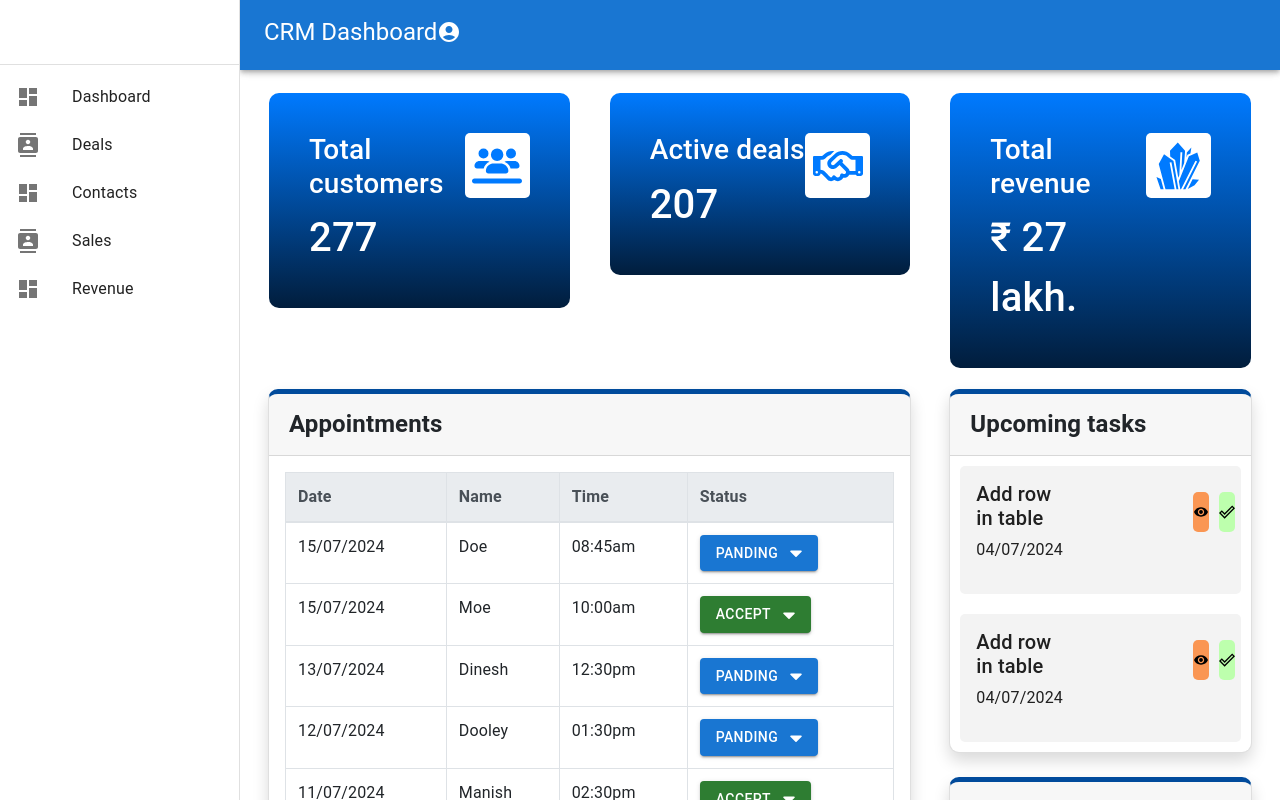
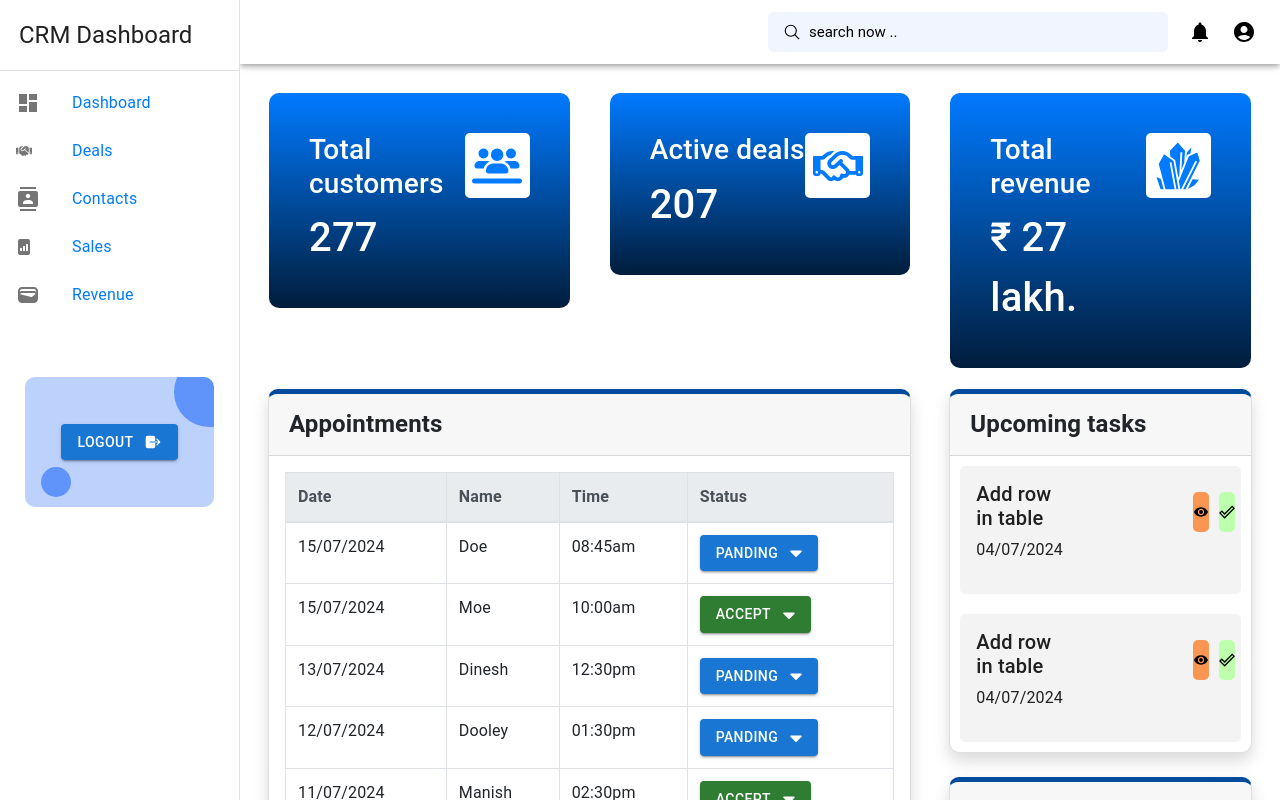
Before and after one commit to SakshamKatiyar47/crm_dashboard, a React (Create React App) app: page /contacts in a window 1280 px wide. Shown: the top 800 px of the page. Built offline with nearby package versions, Linux system fonts and the light colour scheme.

Commit message:
dash done

```diff
--- a/src/App.css
+++ b/src/App.css
@@ -9,37 +9,7 @@ body{
     font-family: "Open Sans", sans-serif;
     background: #ebe9e9;
 }
-header{
-    width: 100%;
-    height: 70px;
-    background: #fff;
-    position: fixed;
-    top: 0px;
-    left: 0px;
-    z-index: 1000;
-}
-header .logo{
-    text-decoration: none;
-}
-header .logo img{
-    width: 75px;
-}
-header .logo span{
-    color: rgb(0, 0, 121);
-    font-size: 23px;
-    font-weight: 700;
-    margin-top: -5px;
-}
-header button.rounded-circle{
-    min-width: 40px !important;
-    width: 40px !important;
-    height: 40px !important;
-    background: #f0f5ff !important;
-    color: #292929 !important;
-}
-header button.rounded-circle svg{
-    color: #292929;
-}
+
 .search{
     width: 400px;
     height: 40px;
@@ -63,61 +33,6 @@ header button.rounded-circle svg{
     font-size: 18px;
 }
 
-
-
-/* .main .sidebarWrapper{
-    width: 18%;
-    flex: 0 0 18%;
-    transition: all 0.3 ease-in-out;
-} */
-/* .main .sidebarWrapper .toggle{
-    width: 0%;
-    flex: 0 0 0%;
-}
-.main .sidebarWrapper .sidebar{
-    width: 18%;
-    height: 100vh;
-    position: fixed;
-    top: 70px;
-    left: 0px;
-    background: #fff;
-    transition: all 0.3s ease-in-out;
-}
-.main .sidebarWrapper.toggle .sidebar{
-    left: -100%;
-}
-.main .sidebarWrapper .sidebar ul{
-    margin-bottom: 0px;
-}
-.main .sidebarWrapper .sidebar ul li{
-    list-style: none;
-}
-.main .sidebarWrapper .sidebar ul li button{
-    color: #5e5d72 !important;
-    text-align: left;
-    align-items: center;
-    justify-content: left;
-    border-radius: 0px !important;
-    padding: 15px 40px !important;
-    text-transform: capitalize !important;
-    font-weight: 500;
-}
-.main .sidebarWrapper .sidebar ul li button .icon{
-    display: flex;
-    align-items: center;
-    justify-content: center;
-    width: 25px;
-    height: 25px;
-    margin-right: 10px;
-}
-.main .sidebarWrapper .sidebar ul li button .icon svg{
-    color: #000;
-    opacity: 0.8;
-    font-size: 22px;
-}
-.main .sidebarWrapper .sidebar ul li button:hover{
-    background: #f1f1f1;
-} */
 
 .logout{
    padding: 0px 25px;
@@ -284,9 +199,26 @@ activity-feed {
     display: none !important;
   }
 
-  @media only screen and (min-width: 600px) {
+  @media only screen and (min-width: 880px) {
 
-    .toggle-button{
-        display: flex !important;
+    .crm_dashboard{
+        display: none !important;
       }
   }
+
+  @media only screen and (max-width: 900px) {
+
+    .crm_dashboard{
+        display: block !important;
+      }
+    .crm_notification{
+        display: none !important;
+    }
+    .crm_account{
+        display: none !important;
+    }
+    .search{
+        display: none !important;
+    }
+
+  }
--- a/src/App.js
+++ b/src/App.js
@@ -26,16 +26,16 @@ const values={
   return (
     <BrowserRouter>
     <MyContext.Provider value={values}>
-      <Header/>
+
           <Sidebar/>
-        <div className={'dashboard-ui'}>
+
           <Routes>
-            {/* <Route path="/" exact={true} element={<Dashboard />} /> */}
-            <Route path="/dashboard" exact={true} element={<Dashboard />} />
+            <Route path="/" exact={true} element={<Dashboard />} />
+            <Route path="/dashboard"  exact={true} element={<Dashboard />} />
             <Route path="/deals" exact={true} element={<Deals />} />
             <Route path="/contacts" exact={true} element={<Contacts />} />
           </Routes>
-        </div>
+
 
       </MyContext.Provider>
     </BrowserRouter>
--- a/src/components/Sidebar/index.js
+++ b/src/components/Sidebar/index.js
@@ -1,61 +1,3 @@
-// import React, { useContext, useEffect } from 'react'
-// import Button from '@mui/material/Button';
-// import { MdSpaceDashboard } from "react-icons/md";
-// import { FaHandshake } from "react-icons/fa";
-// import { MdContacts } from "react-icons/md";
-// import { Link } from 'react-router-dom';
-// import { IoLogOut } from "react-icons/io5";
-// import { MyContext } from '../../App';
-// import { BsFileBarGraphFill } from "react-icons/bs";
-// import { BiSolidWallet } from "react-icons/bi";
-
-// const Sidebar = ({ isTogglesSidebar }) => {
-//     const context = useContext(MyContext);
-
-//     return (
-//         <>
-//             {isTogglesSidebar && <div className="sidebar">
-//                 <ul>
-//                     <Link to="/">
-//                         <li>
-//                             <Button className='w-100' ><span className='icon'><MdSpaceDashboard /></span> Dashboard </Button>
-//                         </li>
-//                     </Link>
-//                     <Link to="/Deals">
-//                         <li>
-//                             <Button className='w-100' ><span className='icon'><FaHandshake /></span> Deals </Button>
-//                         </li>
-//                     </Link>
-//                     <Link to="/Contacts">
-//                         <li>
-//                             <Button className='w-100' ><span className='icon'><MdContacts /></span> Contacts </Button>
-//                         </li>
-//                     </Link>
-//                     <Link to="/">
-//                         <li>
-//                             <Button className='w-100' ><span className='icon'><BsFileBarGraphFill /></span> Sales </Button>
-//                         </li>
-//                     </Link>
-//                     <Link to="/">
-//                         <li>
-//                             <Button className='w-100' ><span className='icon'><BiSolidWallet /></span> Revenue </Button>
-//                         </li>
-//                     </Link>
-//                 </ul>
-
-//                 <div className="logout">
-//                     <div className="logout-box">
-//                         <Button variant="contained">Logout <IoLogOut /></Button>
-//                     </div>
-//                 </div>
-
-//             </div>}
-//         </>
-//     )
-// }
-
-// export default Sidebar;
-
 import * as React from 'react';
 import PropTypes from 'prop-types';
 import AppBar from '@mui/material/AppBar';
@@ -64,28 +6,26 @@ import CssBaseline from '@mui/material/CssBaseline';
 import Divider from '@mui/material/Divider';
 import Drawer from '@mui/material/Drawer';
 import IconButton from '@mui/material/IconButton';
-import InboxIcon from '@mui/icons-material/MoveToInbox';
 import List from '@mui/material/List';
 import ListItem from '@mui/material/ListItem';
 import ListItemButton from '@mui/material/ListItemButton';
 import ListItemIcon from '@mui/material/ListItemIcon';
 import ListItemText from '@mui/material/ListItemText';
-import MailIcon from '@mui/icons-material/Mail';
 import MenuIcon from '@mui/icons-material/Menu';
 import Toolbar from '@mui/material/Toolbar';
 import Typography from '@mui/material/Typography';
 import Dashboard from '../../pages/Dashboard';
-import { MdSpaceDashboard } from "react-icons/md";
 import { FaHandshake } from "react-icons/fa";
-import { MdContacts } from "react-icons/md";
-import { Link } from 'react-router-dom';
-import { IoLogOut } from "react-icons/io5";
-import { MyContext } from '../../App';
 import { BsFileBarGraphFill } from "react-icons/bs";
-import { BiSolidWallet } from "react-icons/bi";
 import DashboardIcon from '@mui/icons-material/Dashboard';
 import ContactsIcon from '@mui/icons-material/Contacts';
 import AccountCircleIcon from '@mui/icons-material/AccountCircle';
+import NotificationsIcon from '@mui/icons-material/Notifications';
+import { Button, styled } from '@mui/material';
+import { IoLogOut } from "react-icons/io5";
+import WalletIcon from '@mui/icons-material/Wallet';
+import Search from '../Search';
+import { Link } from 'react-router-dom';
 
 const drawerWidth = 240;
 
@@ -109,22 +49,66 @@ function ResponsiveDrawer(props) {
     }
   };
 
+
+  const sidebarData = [
+    {
+      name: 'Dashboard',
+      icon: <DashboardIcon />,
+      redirectpage: '/dashboard'
+    },
+    {
+      name: 'Deals',
+      icon: <FaHandshake />,
+      redirectpage: '/deals'
+    },
+    {
+      name: 'Contacts',
+      icon: <ContactsIcon />,
+      redirectpage: '/contacts'
+    },
+    {
+      name: 'Sales',
+      icon: <BsFileBarGraphFill />,
+      redirectpage: '/sales'
+    },
+    {
+      name: 'Revenue',
+      icon: <WalletIcon />,
+      redirectpage: '/revenue'
+    },
+  ];
+
+
+
   const drawer = (
     <div>
-      <Toolbar />
+      <Typography variant="h5" noWrap component="div"
+        sx={{
+          padding: '19px',
+        }}>
+        CRM Dashboard
+      </Typography>
+      {/* <Toolbar /> */}
       <Divider />
       <List>
-        {['Dashboard', 'Deals', 'Contacts', 'Sales', 'Revenue',].map((text, index) => (
-          <ListItem key={text} disablePadding>
-            <ListItemButton>
-              <ListItemIcon>
-                {index % 2 === 0 ? <DashboardIcon/>  : <ContactsIcon />}
-              </ListItemIcon>
-              <ListItemText primary={text} />
-            </ListItemButton>
+        {sidebarData.map(({ icon, name, redirectpage }, index) => (
+          <ListItem key={name} disablePadding>
+            <Link to={redirectpage}>
+              <ListItemButton>
+                <ListItemIcon>
+                  {icon}
+                </ListItemIcon>
+                <ListItemText primary={name} />
+              </ListItemButton>
+            </Link>
           </ListItem>
         ))}
       </List>
+      <div className="logout">
+        <div className="logout-box">
+          <Button variant="contained">Logout <IoLogOut /></Button>
+        </div>
+      </div>
     </div>
   );
 
@@ -137,17 +121,31 @@ function ResponsiveDrawer(props) {
       <AppBar
         position="fixed"
         sx={{
+          color: 'black',
+          background: 'white',
           width: { sm: `calc(100% - ${drawerWidth}px)` },
           ml: { sm: `${drawerWidth}px` },
-        }}
-      >
-        <Toolbar>
-
-        <Typography variant="h5" noWrap component="div">
+        }}>
+        <Toolbar
+          sx={{
+            justifyContent: 'end'
+          }}>
+          <Typography className="crm_dashboard" variant="h5" noWrap component="div"
+            sx={{
+              width: '100%',
+              display: 'mobile',
+            }}>
             CRM Dashboard
           </Typography>
-          <AccountCircleIcon
-          sx={{  }}/>
+          <Search />
+          <NotificationsIcon className="crm_notification"
+            sx={{
+              marginRight: '20px',
+              marginLeft: '20px',
+            }} />
+
+          <AccountCircleIcon className="crm_account"
+            sx={{}} />
           <IconButton
             color="inherit"
             aria-label="open drawer"
@@ -198,7 +196,7 @@ function ResponsiveDrawer(props) {
         sx={{ flexGrow: 1, p: 3, width: { sm: `calc(100% - ${drawerWidth}px)` } }}
       >
         <Toolbar />
-        <Dashboard/>
+        <Dashboard />
       </Box>
     </Box>
   );
```
Also changed, not shown: src/assests/css/responsive.js (added, +12 -0 lines).
